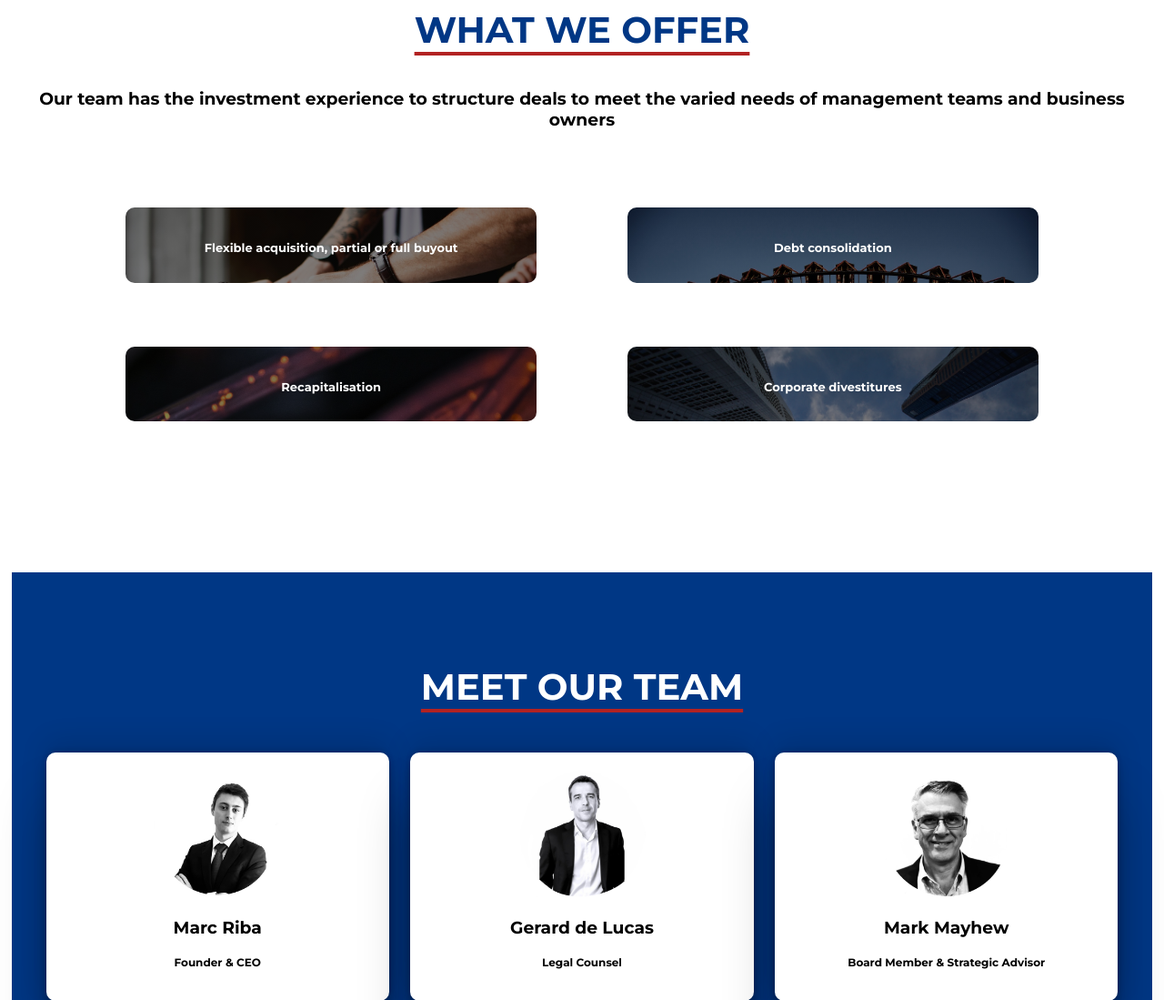
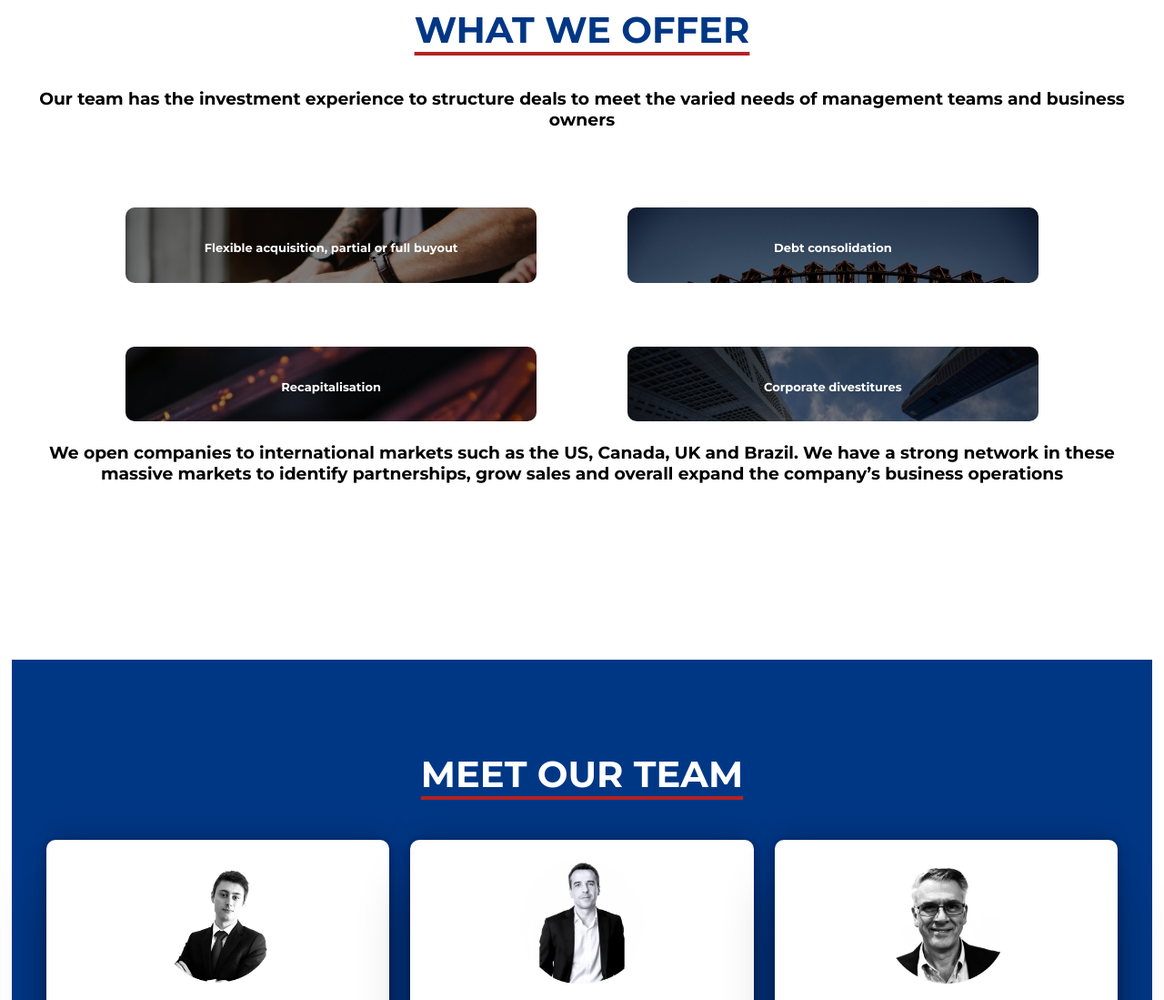
Before and after one commit to cescjunior24/RibrodCapital, a PHP site: page / in a window 1280 px wide. Shown: the part 3033-4132 px from the top of the page at 91% size. Run offline with PHP 8.4, Linux system fonts and the light colour scheme; some libraries are stand-ins or nearby versions.

Commit message:
Subida 22052024

```diff
--- a/index.php
+++ b/index.php
@@ -52,7 +52,7 @@
       <section id="section-look-for">
         <div>
           <div class="container-title">
-            <h1>WHAT WE LOOK FOR</h1>
+            <h1>OUR INVESTMENT STRATEGY</h1>
           </div>
           <h3>Our target companies generally meet the following criteria:</h3>
           <div class=look-for-ideas>
@@ -104,6 +104,13 @@
           </div>
           <div class="what-we-offer-background4">
             <h3>Corporate divestitures</h3>
+          </div>
+        </div>
+        <div>
+          <div class="what-we-offer-text-2">
+            <h3>We open companies to international markets such as the US, Canada, UK and Brazil. We have a strong network in these massive markets to identify
+                partnerships, grow sales and overall expand the company’s business
+                operations</h3>
           </div>
         </div>
       </section>
--- a/styles/styles.css
+++ b/styles/styles.css
@@ -199,31 +199,6 @@
         color: #003785 !important;
     }
 
-/*
-    .img-look-for{
-        height: 50px;
-        width: 50px;
-    }
-
-    .look-for-ideas-2{
-        display: grid;
-        grid-template-columns: 40% 40%;
-        grid-gap: 6%;
-        margin-left: 12%;
-    }
-
-    .look-for-ideas-2 div{
-        background-color: white;
-        box-shadow: rgba(0, 0, 0, 0.25) 0px 54px 55px, rgba(0, 0, 0, 0.12) 0px -12px 30px, rgba(0, 0, 0, 0.12) 0px 4px 6px, rgba(0, 0, 0, 0.17) 0px 12px 13px, rgba(0, 0, 0, 0.09) 0px -3px 5px;
-        border-radius: 10px;
-        height: auto;
-        padding: 5%;
-    }
-
-    .look-for-ideas-2 div h3{
-        color: #003785 !important;
-    } */
-
     #section-what-we-offer{
         margin-top: 10%;
         margin-bottom: 13%;
@@ -291,6 +266,13 @@
         background-size: cover;
         padding: 5%;
     }
+
+
+
+    .what-we-offer-text-2{
+        margin: 2%;
+    }
+
 
     #section-our-team{
         background-color: #003785;
@@ -481,6 +463,7 @@
         position: fixed;
         top: 1%;
         right: 7%;
+        z-index: 999;
     }
 }
 
@@ -775,6 +758,10 @@
         padding: 5%;
     }
 
+    .what-we-offer-text-2{
+        margin: 2%;
+    }
+
     #section-our-team{
         background-color: #003785;
         scroll-margin: 100px;
@@ -964,6 +951,7 @@
         position: fixed;
         top: 0%;
         right: 2%;
+        z-index: 999;
     }
 
 
```
